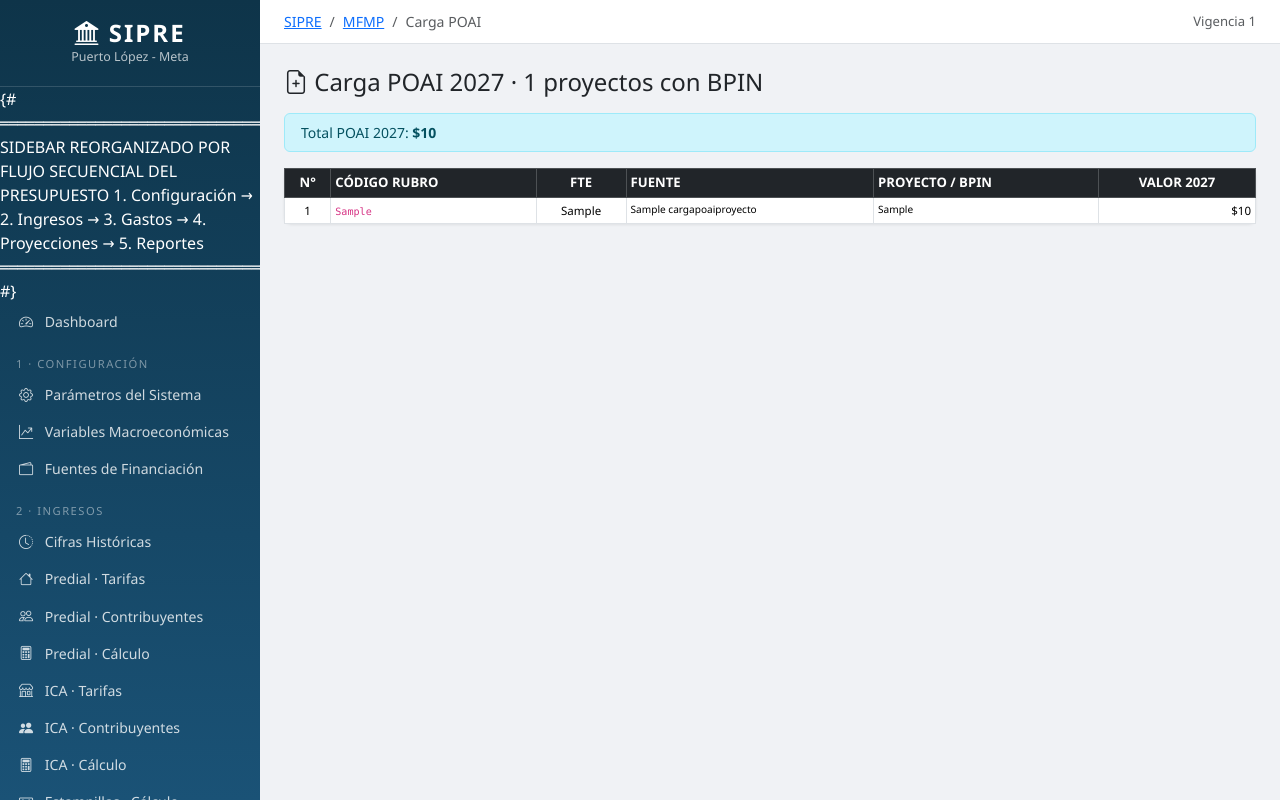
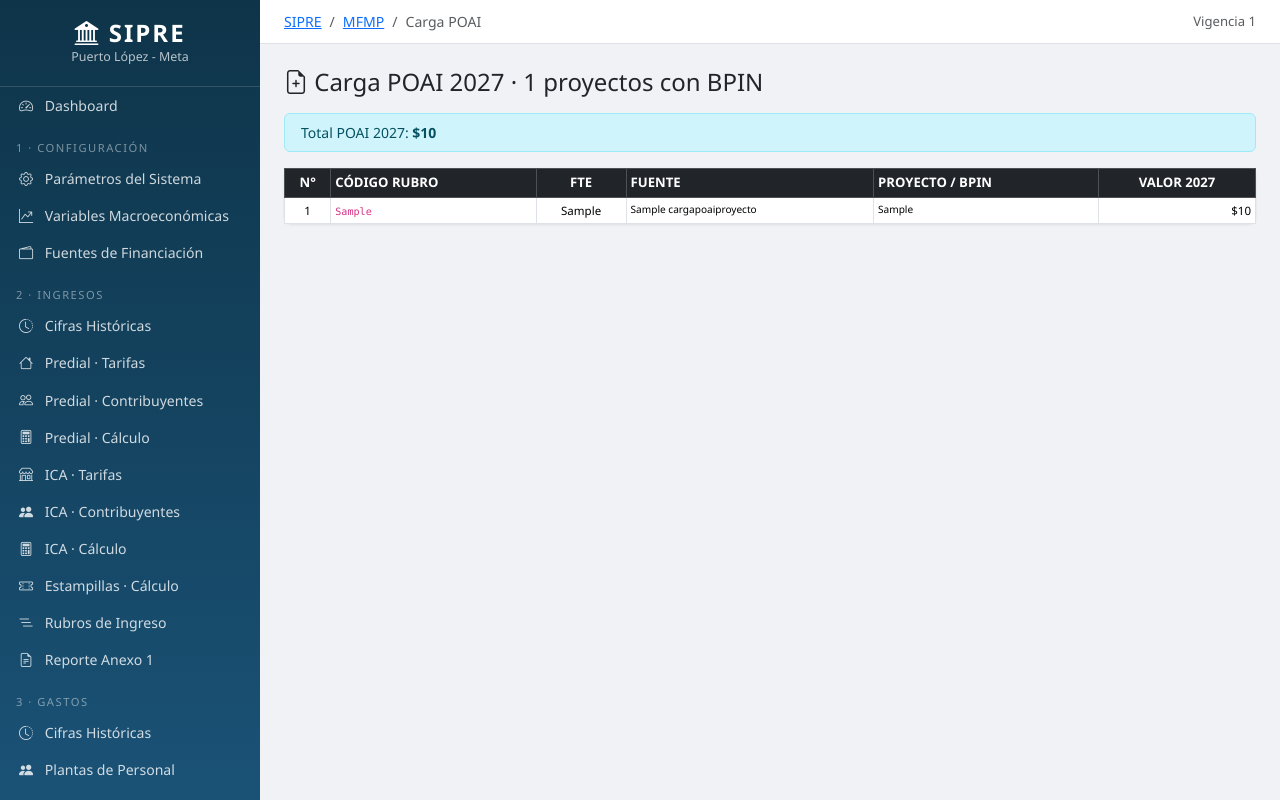
Before and after one commit to Jorgecuenca1/Presupuesto, a Django app: page /mfmp/carga-poai/ in a window 1280 px wide. Run offline with Django 5.2, Linux system fonts and the light colour scheme; a user stored in the database is signed in; tables that the repository leaves empty hold one stand-in row (values such as "Sample post").

Commit message:
Fix: eliminar comentarios Django multilínea del sidebar
Los comentarios {# ... #} de Django SOLO funcionan en una línea.
Los comentarios multilínea se renderizaban como texto literal en el
sidebar, mostrando al usuario el texto:
  ══════════════════════════════════════════════════════
  SIDEBAR REORGANIZADO POR FLUJO SECUENCIAL DEL PRESUPUESTO
  1. Configuración → 2. Ingresos → 3. Gastos → ...
  ══════════════════════════════════════════════════════

Eliminados los 4 comentarios {#...#} (multilínea + una línea) del
sidebar. Estructura visual limpia sin texto extraño.

```diff
--- a/templates/base.html
+++ b/templates/base.html
@@ -87,16 +87,10 @@
             <h4><i class="bi bi-bank2"></i> SIPRE</h4>
             <p>Puerto López - Meta</p>
         </div>
-        {# ═══════════════════════════════════════════════════════════════
-           SIDEBAR REORGANIZADO POR FLUJO SECUENCIAL DEL PRESUPUESTO
-           1. Configuración → 2. Ingresos → 3. Gastos → 4. Proyecciones → 5. Reportes
-           ═══════════════════════════════════════════════════════════════ #}
-
         <a href="{% url 'dashboard' %}" class="nav-link {% if request.resolver_match.url_name == 'dashboard' %}active{% endif %}">
             <i class="bi bi-speedometer2"></i> Dashboard
         </a>
 
-        {# ═══ 1. CONFIGURACIÓN ══════════════════════════════════════════ #}
         <div class="nav-section">1 · Configuración</div>
         <a href="{% url 'parametros' %}" class="nav-link {% if request.resolver_match.url_name == 'parametros' %}active{% endif %}">
             <i class="bi bi-gear"></i> Parámetros del Sistema
@@ -107,9 +101,7 @@
         <a href="{% url 'gastos_fuentes' %}" class="nav-link {% if request.resolver_match.url_name == 'gastos_fuentes' %}active{% endif %}">
             <i class="bi bi-wallet2"></i> Fuentes de Financiación
         </a>
-
-        {# ═══ 2. INGRESOS ═══════════════════════════════════════════════ #}
-        <div class="nav-section">2 · Ingresos</div>
+<div class="nav-section">2 · Ingresos</div>
         <a href="{% url 'cifras_historicas_ingresos' %}" class="nav-link {% if request.resolver_match.url_name == 'cifras_historicas_ingresos' %}active{% endif %}">
             <i class="bi bi-clock-history"></i> Cifras Históricas
         </a>
@@ -140,9 +132,7 @@
         <a href="{% url 'reporte_ingresos' %}" class="nav-link {% if request.resolver_match.url_name == 'reporte_ingresos' %}active{% endif %}">
             <i class="bi bi-file-earmark-text"></i> Reporte Anexo 1
         </a>
-
-        {# ═══ 3. GASTOS ═════════════════════════════════════════════════ #}
-        <div class="nav-section">3 · Gastos</div>
+<div class="nav-section">3 · Gastos</div>
         <a href="{% url 'cifras_historicas_gastos' %}" class="nav-link {% if request.resolver_match.url_name == 'cifras_historicas_gastos' %}active{% endif %}">
             <i class="bi bi-clock-history"></i> Cifras Históricas
         </a>
@@ -182,9 +172,7 @@
         <a href="{% url 'reporte_gastos' %}" class="nav-link {% if request.resolver_match.url_name == 'reporte_gastos' %}active{% endif %}">
             <i class="bi bi-file-earmark-text"></i> Reporte Anexo 2
         </a>
-
-        {# ═══ 4. MFMP · PROYECCIONES 10 AÑOS ════════════════════════════ #}
-        <div class="nav-section">4 · MFMP · Proyecciones 10 años</div>
+<div class="nav-section">4 · MFMP · Proyecciones 10 años</div>
         <a href="{% url 'proyeccion_ingresos_10y' %}" class="nav-link {% if request.resolver_match.url_name == 'proyeccion_ingresos_10y' %}active{% endif %}">
             <i class="bi bi-graph-up-arrow"></i> Proyección Ingresos 10y
         </a>
@@ -197,9 +185,7 @@
         <a href="{% url 'saldo_vf_fuente' %}" class="nav-link {% if request.resolver_match.url_name == 'saldo_vf_fuente' %}active{% endif %}">
             <i class="bi bi-piggy-bank"></i> Saldo VF por Fuente
         </a>
-
-        {# ═══ 5. REPORTES ══════════════════════════════════════════════ #}
-        <div class="nav-section">5 · Reportes</div>
+<div class="nav-section">5 · Reportes</div>
         <a href="{% url 'deuda_resumen' %}" class="nav-link {% if request.resolver_match.url_name == 'deuda_resumen' %}active{% endif %}">
             <i class="bi bi-file-earmark-bar-graph"></i> Resumen de Deuda
         </a>
```
